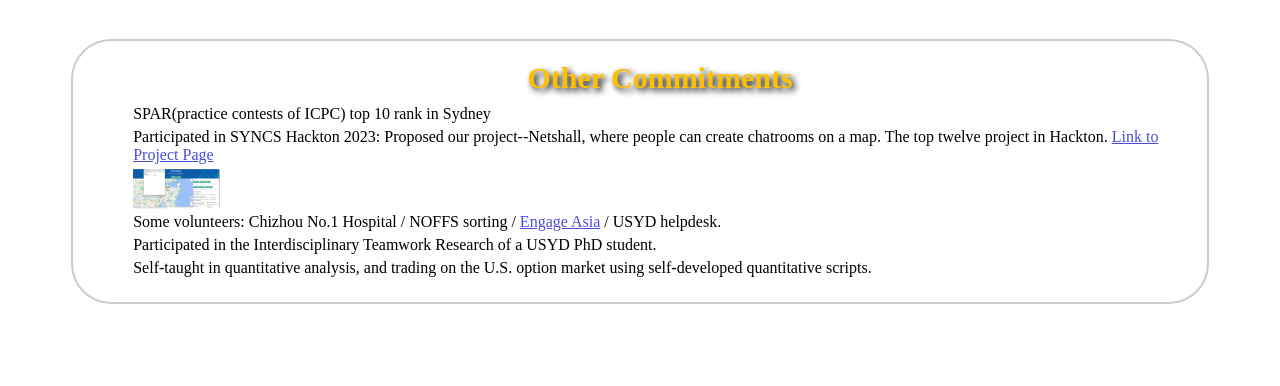
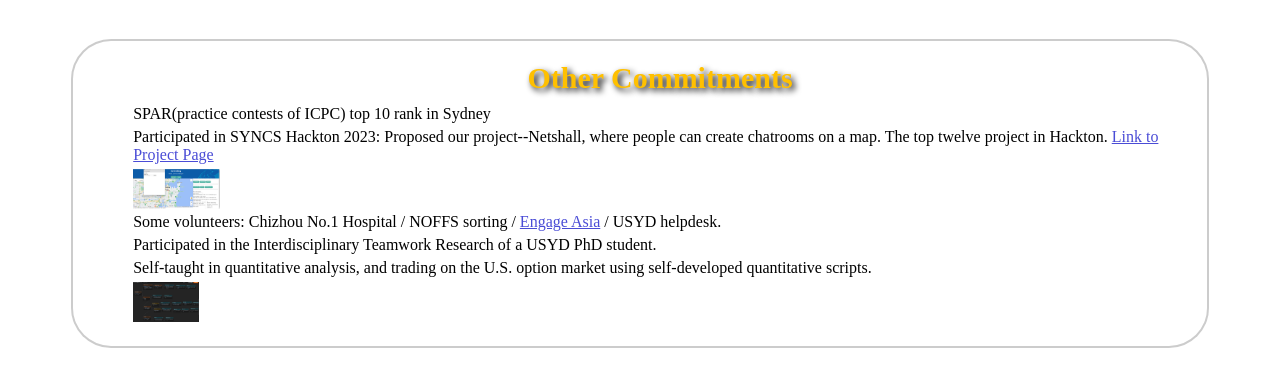
Before and after one commit to bot-white-g1ve/bot-white-g1ve.github.io, a plain HTML site: page index.html in a window 1280 px wide. Shown: the part 7595-7981 px from the top of the page. Drawn offline with Linux system fonts and the light colour scheme.

Commit message:
简单量化策略截图

```diff
--- a/index.html
+++ b/index.html
@@ -268,6 +268,7 @@
         <span>Some volunteers: Chizhou No.1 Hospital / NOFFS sorting / <a href="https://www.sydney.edu.au/business/study/student-experience/engage-asia-challenge.html">Engage Asia</a> / USYD helpdesk. </span>
         <span>Participated in the Interdisciplinary Teamwork Research of a USYD PhD student.</span>
         <span>Self-taught in quantitative analysis, and trading on the U.S. option market using self-developed quantitative scripts.</span>
+        <img class="no-margin" src="img/量化.png">
     </section>
 
     <section class="images">
```
Also changed, not shown: img/量化.png (added).
